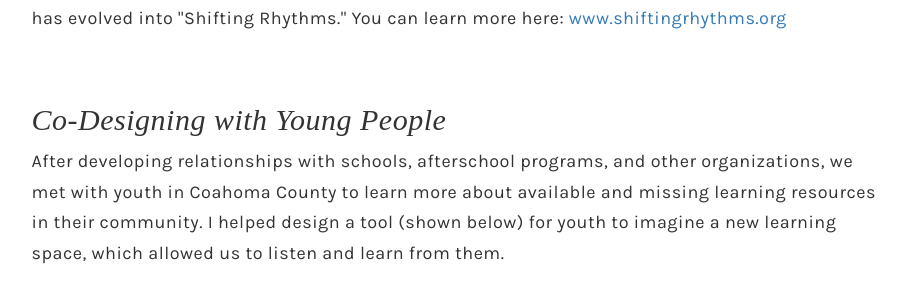
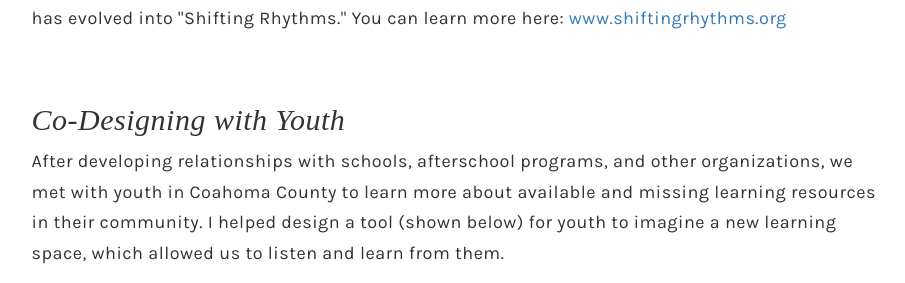
Before and after one commit to doyunglee/doyunglee.github.io, a Jekyll site: the page coahoma.html, which Jekyll copies as it is, in a window 1280 px wide and 900 px high, scrolled down 519 px. Shown: the part 157-440 px from the top of the window, without its empty margins (186-1091 px from the left). Built offline with Jekyll 4.4.1, drawn with Linux system fonts in a browser that asks for light colours; nearby versions of some CDN libraries; some web fonts are replaced.

Commit message:
changed young people to youth

```diff
--- a/coahoma.html
+++ b/coahoma.html
@@ -38,7 +38,7 @@
 
     <br>
     <br>
-    <h2 class="section-header">Co-Designing with Young People</h2>
+    <h2 class="section-header">Co-Designing with Youth</h2>
     <p id="regular-text">
     After developing relationships with schools, afterschool programs, and other organizations, we met with youth in Coahoma County to learn more about available and missing learning resources in their community. I helped design a tool (shown below) for youth to imagine a new learning space, which allowed us to listen and learn from them.
     </p>
```
